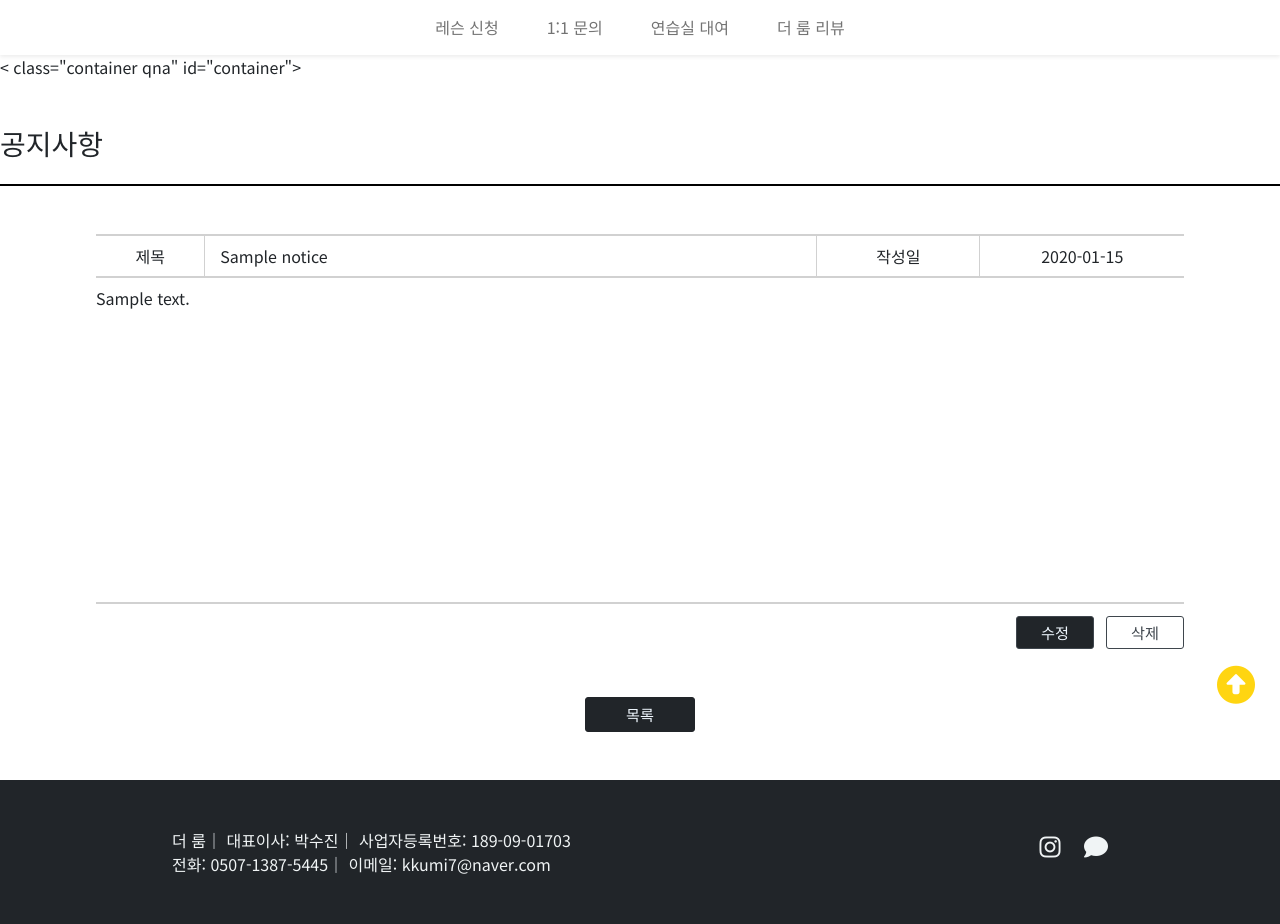
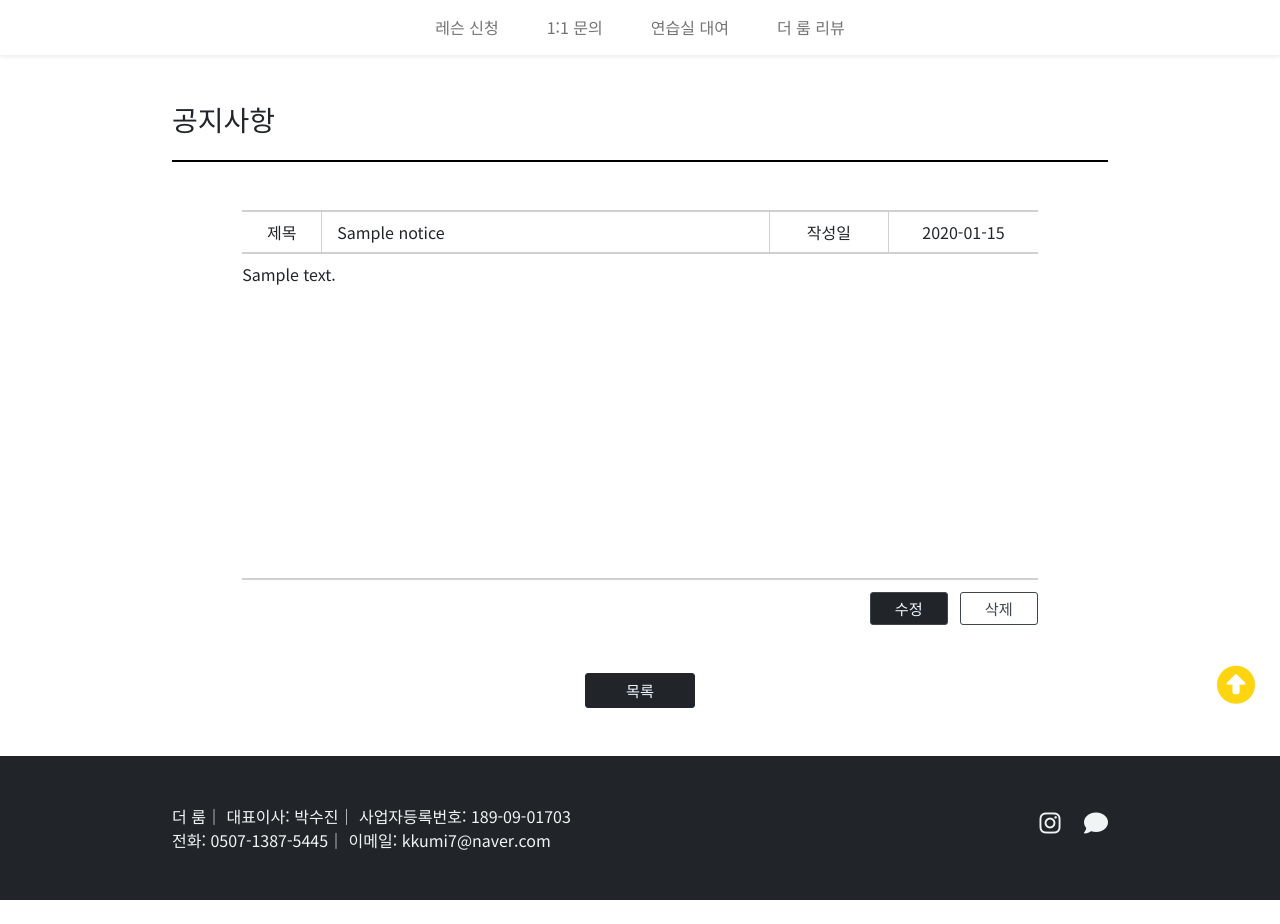
Before and after one commit to PPakSang/TheRoom, a Django app: page /category/notice/detail/1 in a window 1280 px wide. Shown: the part 64-988 px from the top of the page. After the commit the page ends 964 px from the top, so only its background shows below. Run offline with Django 3.2, Linux system fonts and the light colour scheme; a user stored in the database is signed in; tables that the repository leaves empty hold one stand-in row (values such as "Sample post"); parts of the project's set-up code (start-up, migrations or seed data) failed here and were passed over; some libraries are stand-ins or nearby versions.

Commit message:
detail 수정

```diff
--- a/TheRoom_Web/templates/study/function/notice_detail.html
+++ b/TheRoom_Web/templates/study/function/notice_detail.html
@@ -43,7 +43,7 @@
     {% endfor %}
 </div>
 
-< class="container qna" id="container">
+<div class="container qna" id="container">
     <h3 class="menu_title mb-4 mt-5"> 공지사항</h3>
     <div class="divline mb-5"></div>
     <div class="detail_view">
@@ -83,7 +83,7 @@
         </div>
         <form action="" method="POST">
             <div class="writingView_con d-none">
-                <div class="writing_box mt-5">
+                <div class="writing_box">
                     {% csrf_token %}
                     <table class="writing_table">
                         <tr class="first_col">
```
Lines whose indentation alone changed are shown as unchanged.
